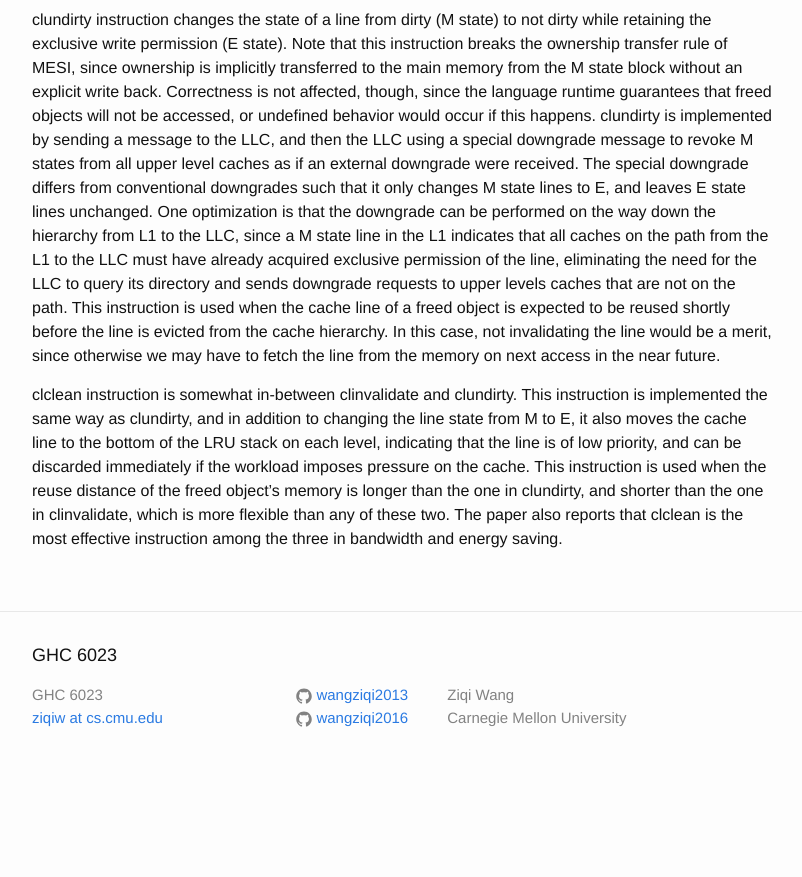
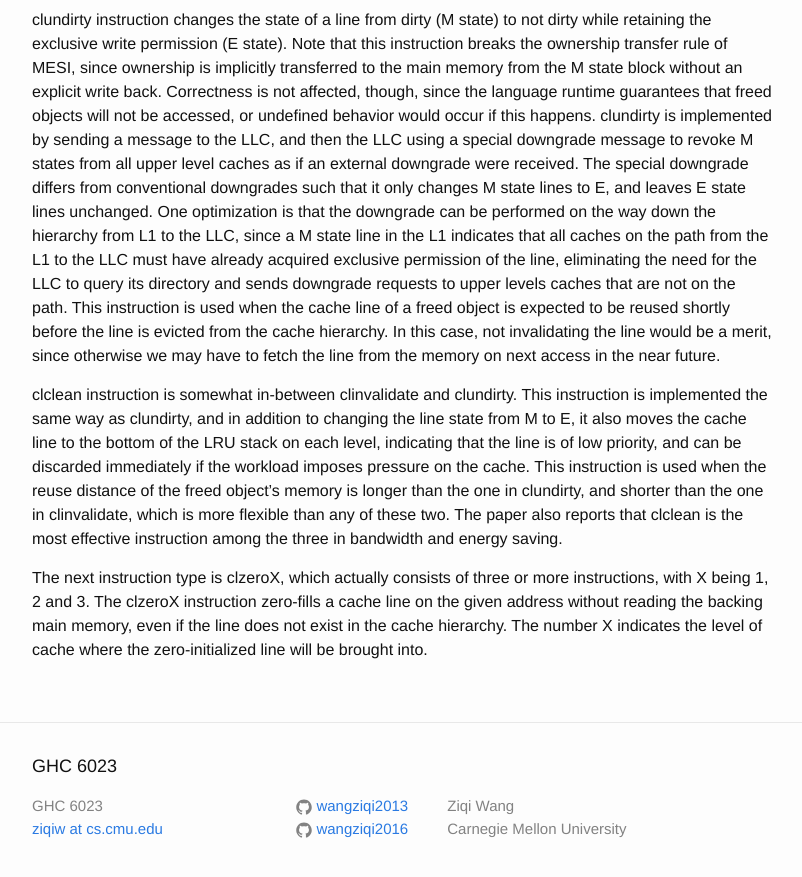
Before and after one commit to wangziqi2013/wangziqi2013.github.io, a Jekyll site: the page built from _posts/2020-08-07-cooperative-cache-scrubbing.markdown, in a window 1280 px wide and 900 px high, scrolled down 1405 px. Shown: the top 877 px of the window, without its empty margins (238-1040 px from the left). Built offline with Jekyll 4.4.1, drawn with Linux system fonts in a browser that asks for light colours; before the commit the page ends 2194 px from its top, so only the background shows below that.

Commit message:
Adding clzerox

```diff
--- a/_posts/2020-08-07-cooperative-cache-scrubbing.markdown
+++ b/_posts/2020-08-07-cooperative-cache-scrubbing.markdown
@@ -71,3 +71,8 @@ LRU stack on each level, indicating that the line is of low priority, and can be
 imposes pressure on the cache. This instruction is used when the reuse distance of the freed object's memory is longer than
 the one in clundirty, and shorter than the one in clinvalidate, which is more flexible than any of these two. The paper
 also reports that clclean is the most effective instruction among the three in bandwidth and energy saving.
+
+The next instruction type is clzeroX, which actually consists of three or more instructions, with X being 1, 2 and 3.
+The clzeroX instruction zero-fills a cache line on the given address without reading the backing main memory, even if
+the line does not exist in the cache hierarchy. The number X indicates the level of cache where the zero-initialized
+line will be brought into.
```
